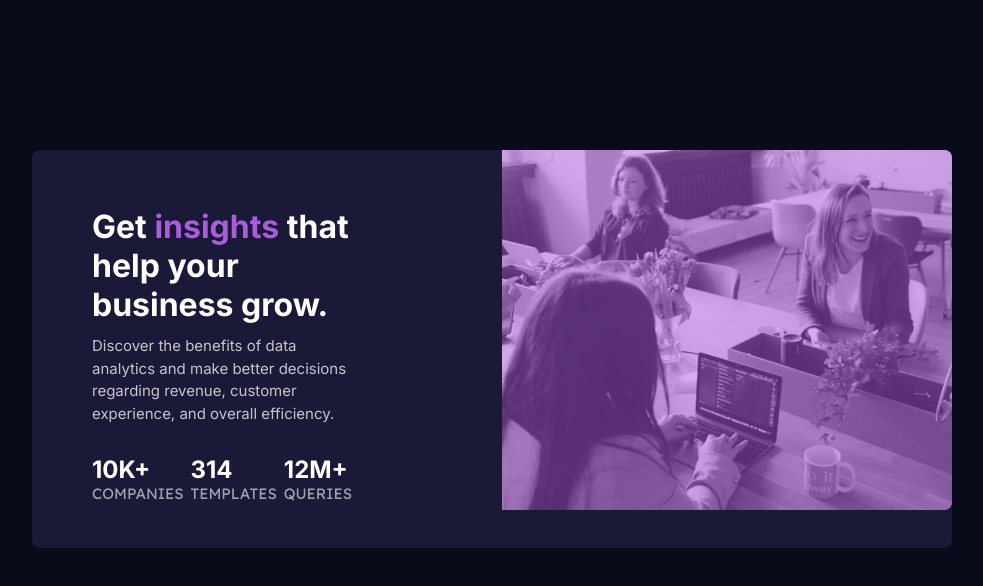
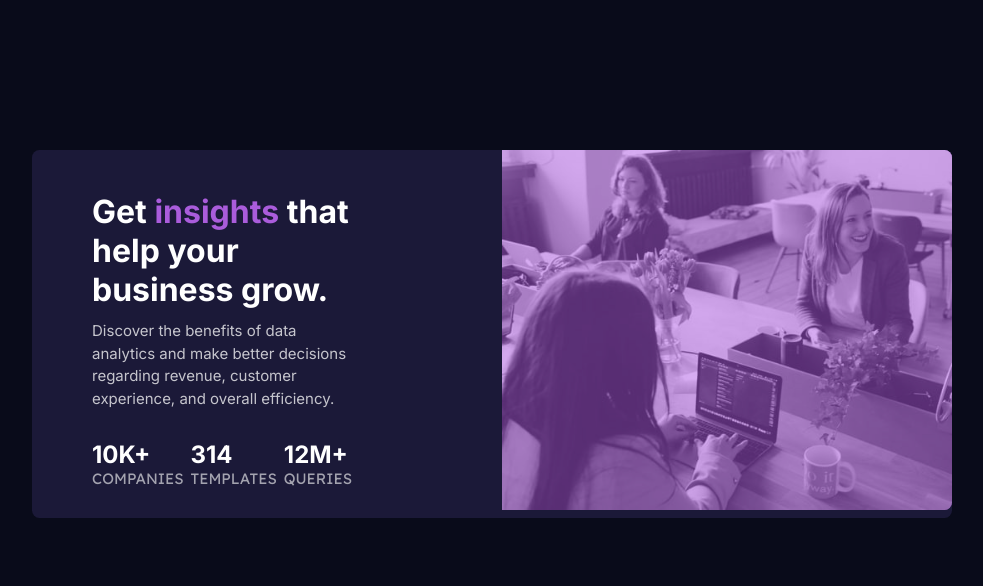
Before and after one commit to Your1405/frontendmentor-statspreviewcard, a plain HTML site: page index.html in a window 1280 px wide. Shown: the whole page, without its empty margins (148-1131 px from the left). Drawn offline with Linux system fonts and the light colour scheme.

Commit message:
Changed the margins for the text-container

```diff
--- a/styles.css
+++ b/styles.css
@@ -14,7 +14,7 @@ body {
     display: flex;
     flex-direction: column;
     justify-content: space-around;
-    margin: 2em 4em 2em 4em;
+    margin: 1em 4em 1em 4em;
 }
 
 .title {
```
